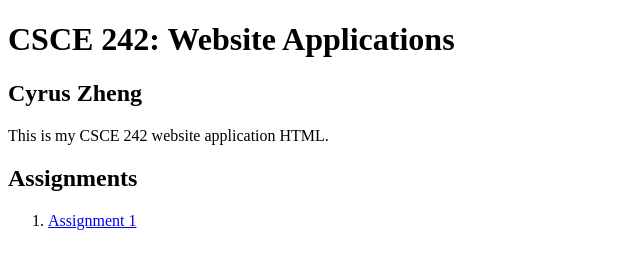
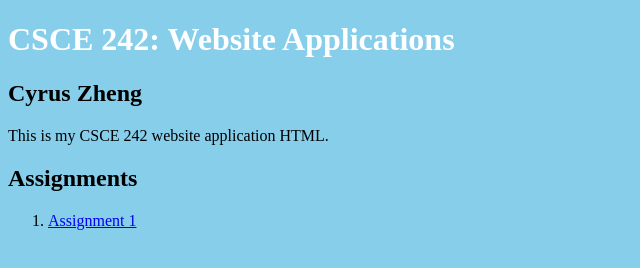
Before and after one commit to cyrus-zheng/cyrus-zheng.github.io, a plain HTML site: page index.html in a window 1280 px wide. Shown: the whole page, without its empty margins (0-640 px from the left). Drawn offline with Linux system fonts and the light colour scheme; files that its build step writes are made by us from their sources.

Commit message:
added styles.css for index.html

```diff
--- a/exercises/stylesindex.css
+++ b/exercises/stylesindex.css
@@ -1,3 +1,14 @@
+/* Structure */
+
 body {
     background: skyblue;
 }
+
+/* Navigation */
+
+/* Tables */
+
+/* Typography */
+h1 {
+    color: white;
+}
--- a/exercises/index.html
+++ b/index.html
@@ -2,6 +2,7 @@
 <html lang="en">
 
     <head>
+        <link rel ="stylesheet" href="stylesindex.css">
     </head>
 
     <body>
```
